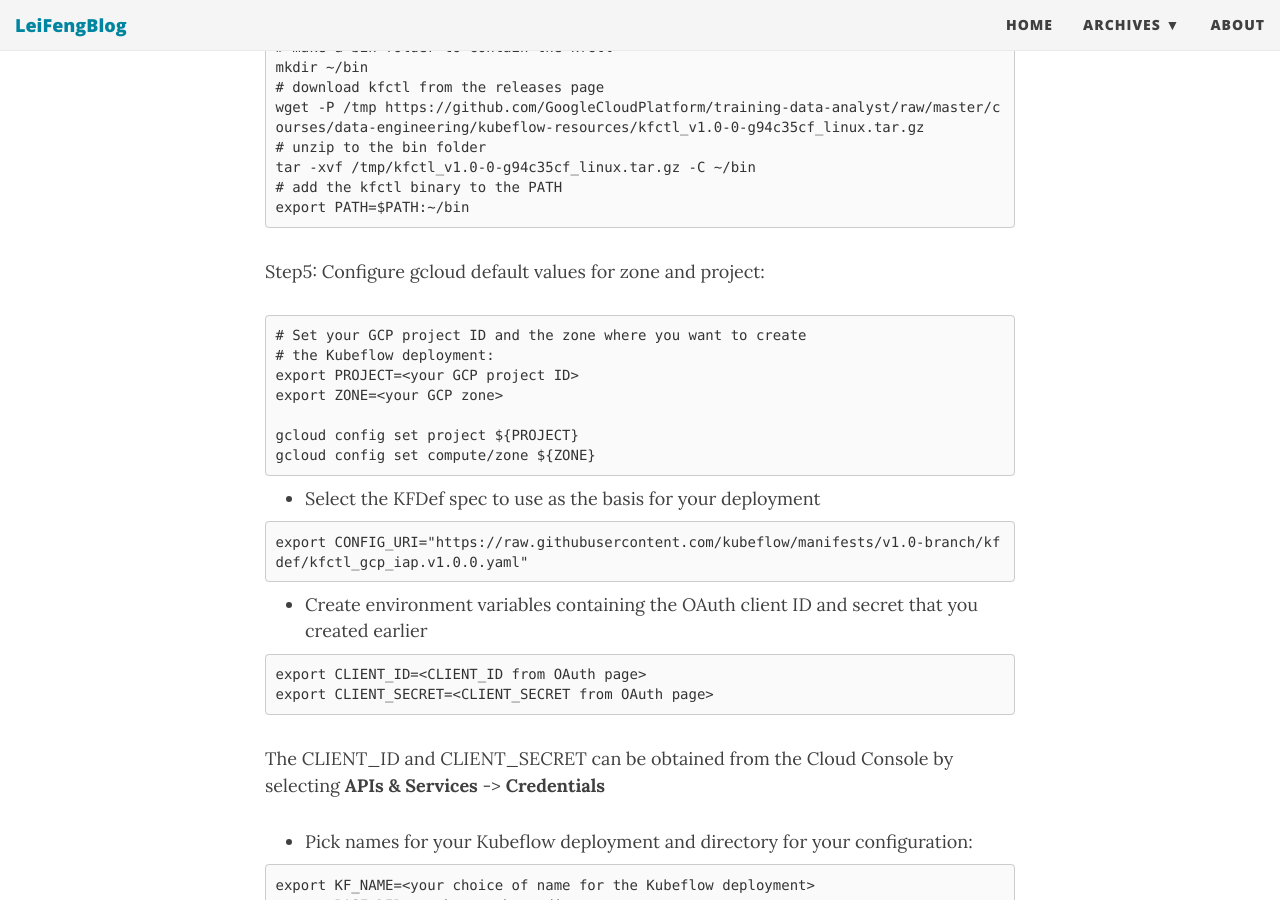
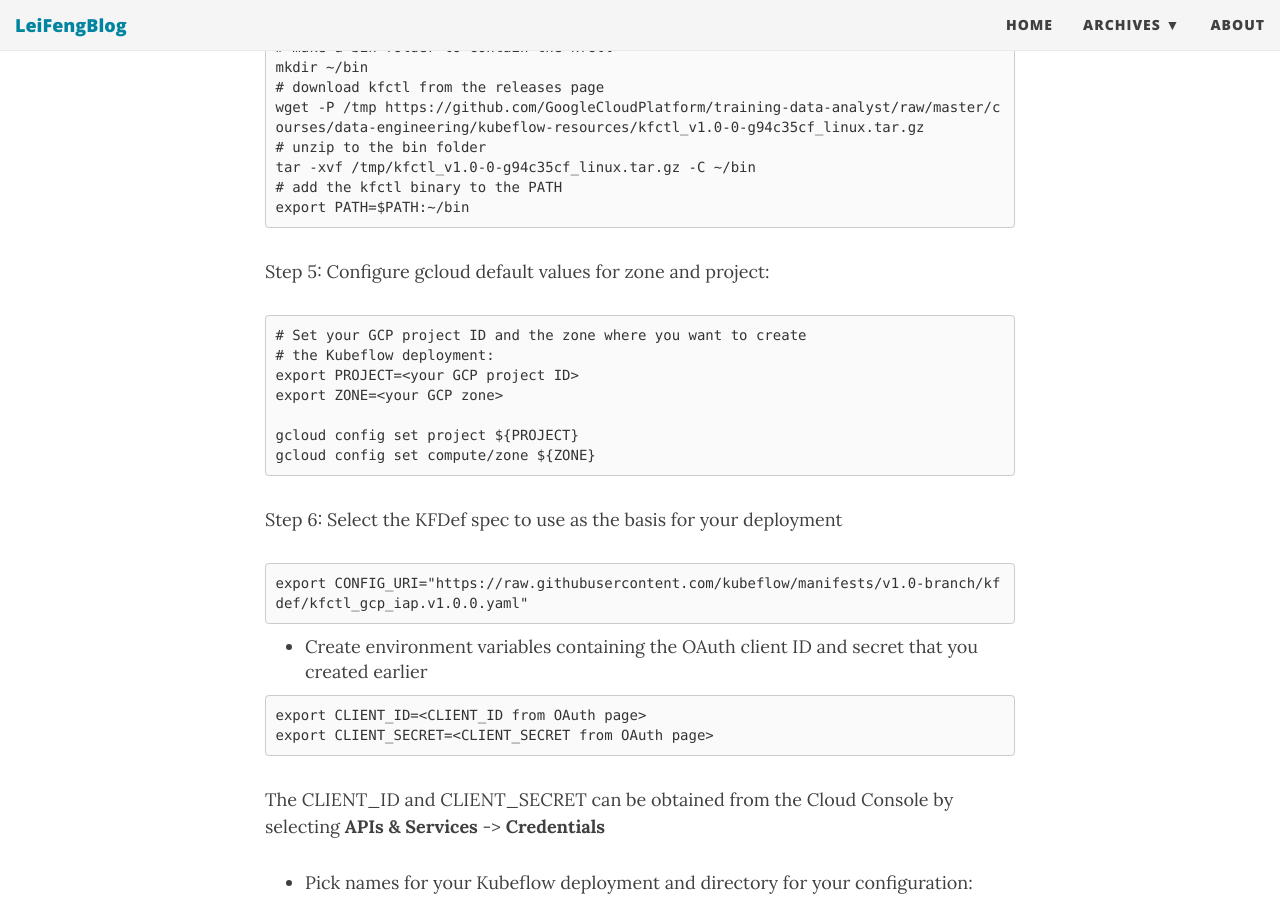
Before and after one commit to stonefl/stonefl.github.io, a Jekyll site: the page built from _posts/2020-03-16-setup-kubeflow-cluster-in-shared-vpc-on-google-cloud-platform.md, in a window 1280 px wide and 900 px high, scrolled down 1352 px. Built offline with Jekyll 4.4.1, drawn with Linux system fonts in a browser that asks for light colours; nearby versions of some CDN libraries; comment, search, counter and statistics services are not loaded.

Commit message:
Update 2020-03-16-setup-kubeflow-cluster-in-shared-vpc-on-google-cloud-platform.md

````diff
--- a/_posts/2020-03-16-setup-kubeflow-cluster-in-shared-vpc-on-google-cloud-platform.md
+++ b/_posts/2020-03-16-setup-kubeflow-cluster-in-shared-vpc-on-google-cloud-platform.md
@@ -37,7 +37,7 @@ tar -xvf /tmp/kfctl_v1.0-0-g94c35cf_linux.tar.gz -C ~/bin
 export PATH=$PATH:~/bin
 ```
 
-Step5: Configure gcloud default values for zone and project:
+Step 5: Configure gcloud default values for zone and project:
 
 ```
 # Set your GCP project ID and the zone where you want to create
@@ -49,7 +49,7 @@ gcloud config set project ${PROJECT}
 gcloud config set compute/zone ${ZONE}
 ```
 
-- Select the KFDef spec to use as the basis for your deployment
+Step 6: Select the KFDef spec to use as the basis for your deployment
 
 ```
 export CONFIG_URI="https://raw.githubusercontent.com/kubeflow/manifests/v1.0-branch/kfdef/kfctl_gcp_iap.v1.0.0.yaml"
````
